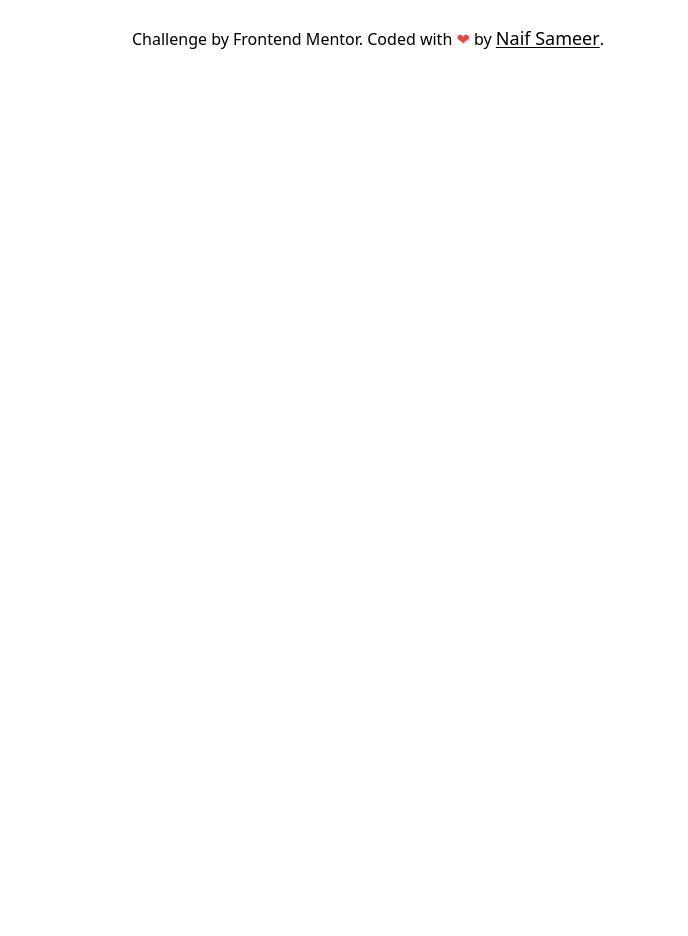
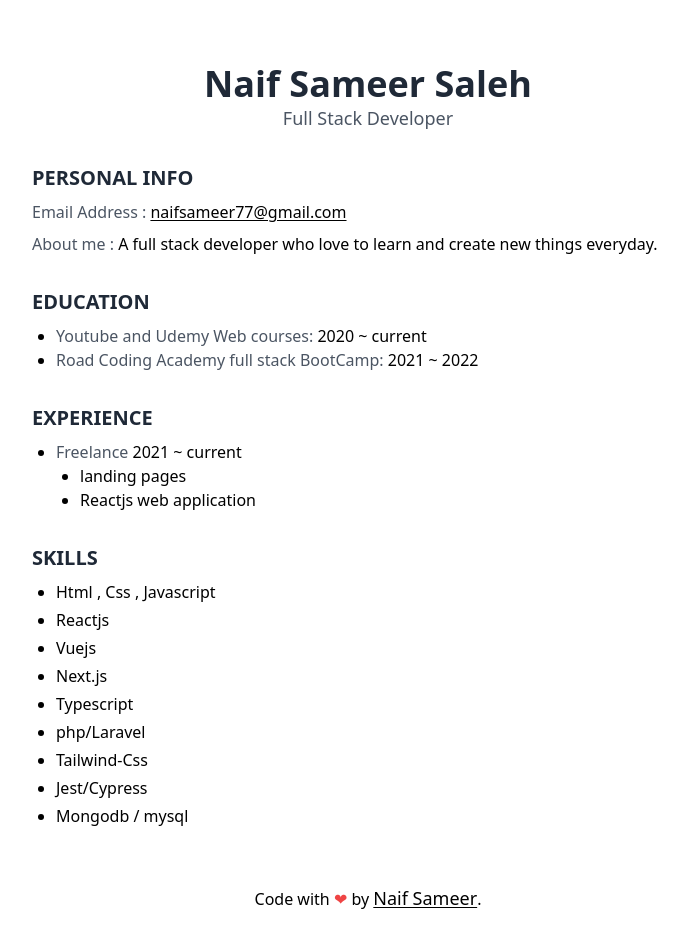
Before and after one commit to naif-sameer/cv, a website built with Vite: page index.html in a window 1280 px wide. Shown: the whole page, without its empty margins (272-960 px from the left). Before the commit the page ends 800 px from the top, so only its background shows below. Built offline with nearby package versions, Linux system fonts and the light colour scheme.

Commit message:
update: my-info

```diff
--- a/index.html
+++ b/index.html
@@ -4,31 +4,117 @@
     <meta charset="UTF-8" />
     <link rel="icon" type="image/svg+xml" href="assets/favicon.svg" />
     <meta name="viewport" content="width=device-width, initial-scale=1.0" />
-    <meta name="description" content="challenge for front end mentor">
+    <meta name="description" content="challenge for front end mentor" />
 
     <!-- font  -->
     <link rel="preconnect" href="https://fonts.googleapis.com" />
     <link rel="preconnect" href="https://fonts.gstatic.com" crossorigin />
     <link
-          rel="preload" as="style"
+      rel="preload"
+      as="style"
       href="https://fonts.googleapis.com/css2?family=Outfit:wght@300;400;600&display=swap"
-      rel="stylesheet"
     />
 
     <!-- page title -->
-    <title> </title>
+    <title>Naif Sameer Cv</title>
   </head>
 
-  <body>
+  <body class="p-8 pb-0">
+    <main>
+      <header class="text-center mt-8">
+        <h1 class="text-gray-800 text-4xl font-bold">Naif Sameer Saleh</h1>
+        <h3 class="text-gray-600 text-lg font-medium">Full Stack Developer</h3>
+      </header>
+
+      <!-- personal info -->
+      <section class="max-w-2xl mx-auto mt-8">
+        <h2 class="text-gray-800 text-xl font-bold uppercase">Personal info</h2>
+
+        <div class="mt-2">
+          <span class="text-gray-600"> Email Address :</span>
+          <a
+            class="underline underline-offset-2"
+            href="mailto:naifsameer77@gmail.com"
+            >naifsameer77@gmail.com</a
+          >
+        </div>
+
+        <div class="mt-2">
+          <span class="text-gray-600"> About me :</span>
+          <span>
+            A full stack developer who love to learn and create new things
+            everyday.
+          </span>
+        </div>
+      </section>
+
+      <!-- Education -->
+      <section class="max-w-2xl mx-auto mt-8">
+        <h2 class="text-gray-800 text-xl font-bold uppercase">Education</h2>
+
+        <div class="mt-2 px-6">
+          <ul class="list-disc">
+            <li>
+              <span class="text-gray-600">
+                Youtube and Udemy Web courses:
+              </span>
+              <span>2020 ~ current</span>
+            </li>
+            <li>
+              <span class="text-gray-600">
+                Road Coding Academy full stack BootCamp:
+              </span>
+              <span>2021 ~ 2022</span>
+            </li>
+          </ul>
+        </div>
+      </section>
+
+      <!-- Experience -->
+      <section class="max-w-2xl mx-auto mt-8">
+        <h2 class="text-gray-800 text-xl font-bold uppercase">Experience</h2>
+
+        <div class="mt-2 px-6">
+          <ul class="list-disc">
+            <li>
+              <span class="text-gray-600"> Freelance </span>
+              <span>2021 ~ current</span>
+
+              <ul class="list-disc px-6">
+                <li>landing pages</li>
+                <li>Reactjs web application</li>
+              </ul>
+            </li>
+          </ul>
+        </div>
+      </section>
+
+      <!-- Skills -->
+      <section class="max-w-2xl mx-auto mt-8">
+        <h2 class="text-gray-800 text-xl font-bold uppercase">Skills</h2>
+
+        <div class="mt-2 px-6">
+          <ul class="list-disc space-y-1">
+            <li>Html , Css , Javascript</li>
+            <li>Reactjs</li>
+            <li>Vuejs</li>
+            <li>Next.js</li>
+            <li>Typescript</li>
+            <li>php/Laravel</li>
+            <li>Tailwind-Css</li>
+            <li>Jest/Cypress</li>
+            <li>Mongodb / mysql</li>
+          </ul>
+        </div>
+      </section>
+    </main>
+
     <!-- footer -->
-    <footer class="py-6 text-center">
-      Challenge by
-      <a href="https://www.frontendmentor.io?ref=challenge" target="_blank"
-        >Frontend Mentor</a
-      >. Coded with <span class="text-red-500 font-serif"> ❤ </span>
+    <footer class="py-6 text-center mt-8">
+      Code with <span class="text-red-500 font-serif"> ❤ </span>
       by
       <a
-        href="https://github.com/naif-projects"
+        href="https://github.com/naif-sameer"
         class="underline underline-offset-2 text-lg"
         >Naif Sameer</a
       >.
```
